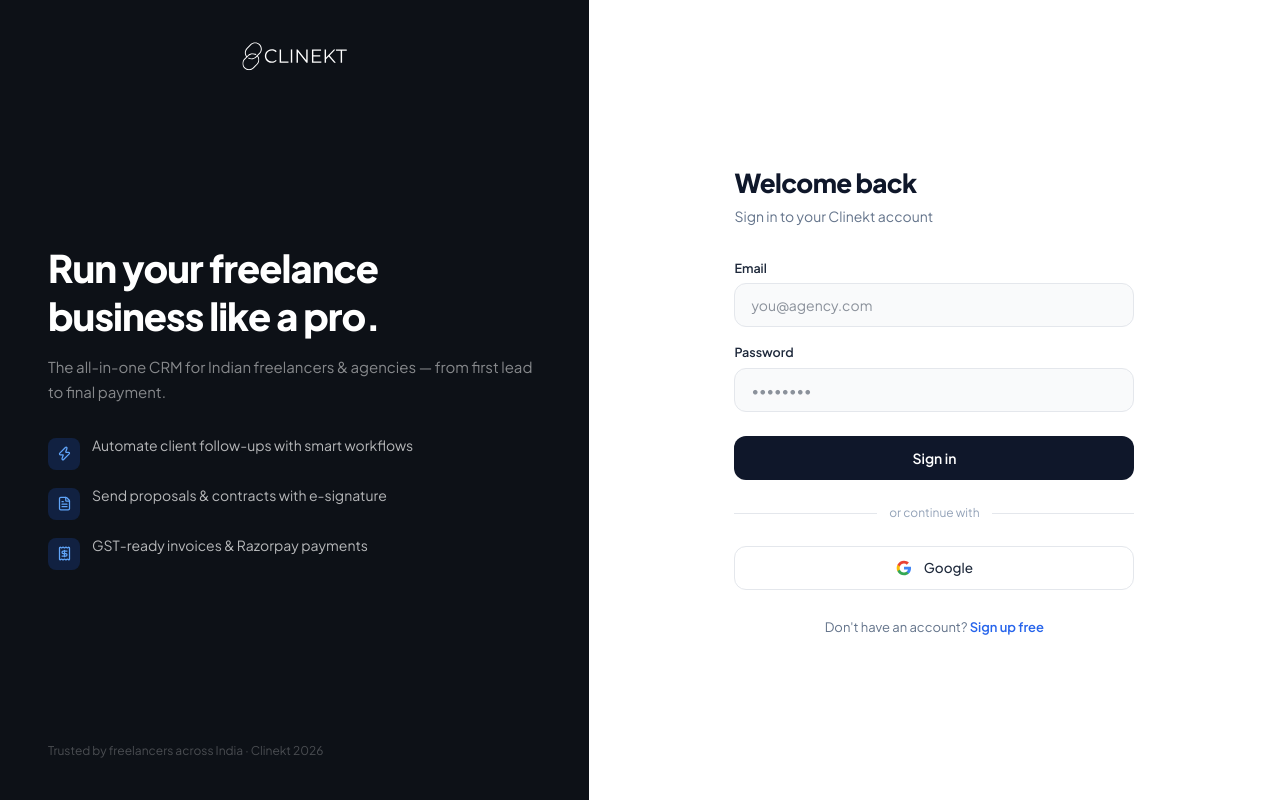
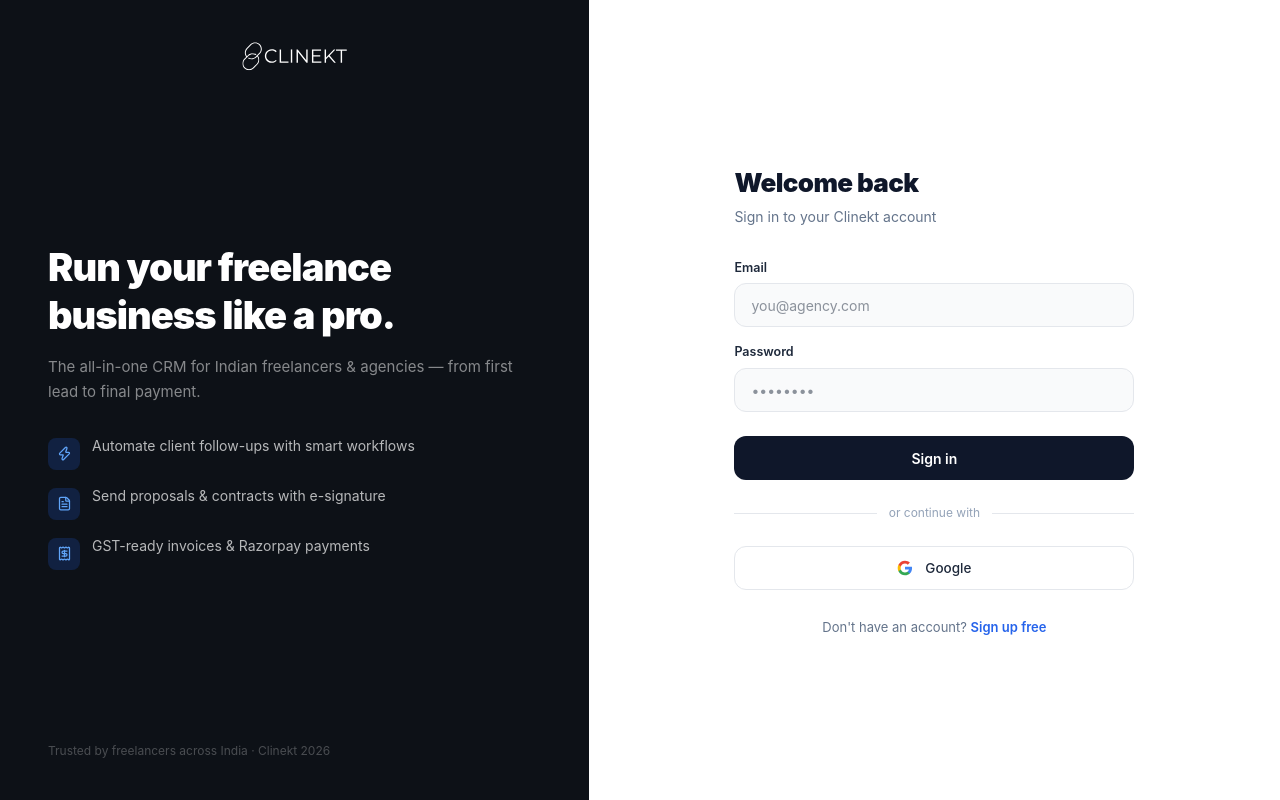
Before and after one commit to maharshi-priyank/pakka-app, a React (Vite) app: page /login in a window 1280 px wide. Built offline with nearby package versions, Linux system fonts and the light colour scheme; no server answers.

Commit message:
chore: switch font to Geist Variable (Vercel's typeface)
Replaces Plus Jakarta Sans with @fontsource-variable/geist for a
cleaner, more modern product feel matching the new blue/dark design.

Co-Authored-By: Claude Sonnet 4.6 <noreply@anthropic.com>

```diff
--- a/package.json
+++ b/package.json
@@ -13,6 +13,7 @@
     "@dnd-kit/core": "^6.3.1",
     "@dnd-kit/sortable": "^10.0.0",
     "@dnd-kit/utilities": "^3.2.2",
+    "@fontsource-variable/geist": "^5.2.9",
     "@hookform/resolvers": "^5.2.2",
     "@supabase/supabase-js": "^2.105.4",
     "@tailwindcss/vite": "^4.3.0",
--- a/src/index.css
+++ b/src/index.css
@@ -1,4 +1,5 @@
 @import "tailwindcss";
+@import "@fontsource-variable/geist";
 
 /* ─── Dark-mode variant ──────────────────────────────────────────────────────
    Enables dark: utilities when .dark is on <html>.
@@ -71,7 +72,7 @@
   *, *::before, *::after { box-sizing: border-box; }
 
   html {
-    font-family: 'Plus Jakarta Sans', -apple-system, BlinkMacSystemFont, 'Segoe UI', sans-serif;
+    font-family: 'Geist Variable', -apple-system, BlinkMacSystemFont, 'Segoe UI', sans-serif;
     -webkit-font-smoothing: antialiased;
     -moz-osx-font-smoothing: grayscale;
     color-scheme: light;
```
Also changed, not shown: 1 other file (tests, documents, lock files or other folders).
